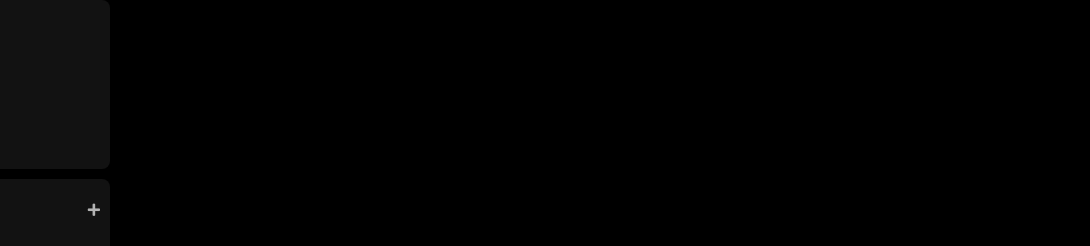
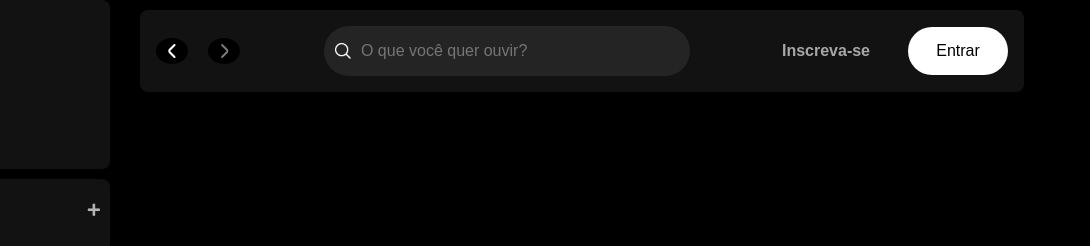
Before and after one commit to joaovalgas/Projeto-FrontEnd, a plain HTML site: page index.html in a window 1280 px wide. Shown: the top 246 px of the page, 190-1280 px from the left. Drawn offline with Linux system fonts and the light colour scheme.

Commit message:
Implementacao do header

```diff
--- a/index.html
+++ b/index.html
@@ -4,11 +4,15 @@
     <meta charset="UTF-8">
     <meta name="viewport" content="width=device-width, initial-scale=1.0">
     <title> Spotify Imersão</title>
+
     <link rel="icon" href="./src/assets/icons/favicon.png" type="image/x-icon">
 
     <link rel="stylesheet" href="./src/css/reset.css">
+    <link rel="stylesheet" href="./src/css/body.css">
+    <link rel="stylesheet" href="./src/css/vars.css">
     <link rel="stylesheet" href="./src/css/footer.css">
     <link rel="stylesheet" href="./src/css/sidebar.css">
+    <link rel="stylesheet" href="./src/css/header.css">
     <link rel="stylesheet" href="https://use.fontawesome.com/releases/v5.15.4/css/solid.css">
     <link rel="stylesheet" href="https://use.fontawesome.com/releases/v5.15.4/css/fontawesome.css">
 </head>
@@ -68,6 +72,32 @@
         </div>
     </div>
 
+    <main>
+        <div class="main__container">
+            <nav class="header__navigation">
+                <div class="navigation">
+                    <button class="arrow-left">
+                        <img src="./src/assets/icons/small-left.png" alt="Seta esquerda">
+                    </button>
+                    <button class="arrow-right">
+                        <img src="./src/assets/icons/small-right.png" alt="Seta direita">
+                    </button>
+                </div>
+
+                    <div class="header__search">
+                        <img src="./src/assets/icons/search.png" alt="">
+                        <input id="search-input" type="text" maxlength="800"
+                        placeholder="O que você quer ouvir?">
+                    </div>
+
+                    <div class="header__login">
+                        <button class="subscribe">Inscreva-se</button>
+                        <button class="login">Entrar</button>
+                    </div>
+            </nav>
+        </div>
+    </main>
+
     <footer class="premium">
         <div class="text">
             <p class="title">Teste o premium de graça</p>
--- /dev/null
+++ b/src/css/body.css
@@ -0,0 +1,4 @@
+body {
+    background-color:black;
+    font-family: var(--font-dm-sans);
+}
--- a/src/css/footer.css
+++ b/src/css/footer.css
@@ -9,7 +9,6 @@
 }
 
 .premium .text{
-    font-family: "DM sans", sans-serif;
     margin-left: 20px;
     margin-top: 15px;
     color: #fff;
@@ -37,7 +36,6 @@
     width: 200px;
     height: auto;
     color:#000;
-    font-family: "DM sans", sans-serif;
     font-size: 16px;
     font-weight: 700;
     border: none;
--- /dev/null
+++ b/src/css/header.css
@@ -0,0 +1,93 @@
+.main__container{
+    max-width: 80%;
+    max-height: 100%;
+    margin-left: 320px;
+    margin-right: 56px;
+}
+
+.header__navigation{
+    display: flex;
+    justify-content: space-between;
+    align-items: center;
+    padding: 16px;
+    margin: 10px;
+    border-radius: 8px;
+    background-color: #121212;
+}
+
+.header__navigation .navigation{
+    display: flex;
+    justify-content: space-around;
+    align-items: center;
+}
+
+.navigation .arrow-left{
+    margin-right: 1.25rem;
+}
+
+.arrow-left, .arrow-right{
+    display: flex;
+    align-items: center;
+    justify-content: center;
+    width: 32px;
+    background: #131313;
+    background-color: rgba(0,0,0,07);
+    border: none;
+    border-radius: 50%;
+    cursor: pointer;
+}
+
+.header__search{
+    display: flex;
+    align-items: center;
+    width: 364px;
+    height: 48px;
+    margin-left: 8px;
+    background-color: #242424;
+    border-radius: 500px;
+    border: 1px solid transparent
+}
+
+.header__search img{
+    width: 16px;
+    height: 16px;
+    margin-left: 10px;
+}
+
+.header__search input{
+    background: transparent;
+    border: none;
+    padding: 0px 100px 0 10px;
+    text-overflow: ellipsis;
+    overflow: hidden;
+    white-space: nowrap;
+    outline: none;
+    font-family: var(--font-dm-sans);
+    color: #fff;
+    font-size: 16px;
+}
+
+.header__login{
+    display: flex;
+    align-items: center;
+}
+
+.header__login .subscribe{
+    color: #a7a7a7;
+    font-size: 16px;
+    font-weight: 700;
+    background-color: transparent;
+    border: none;
+    margin-right: 32px;
+    margin-left: 10px;
+}
+
+.header__login .login{
+    background-color: #fff;
+    width: 100px;
+    height: 48px;
+    color: #000;
+    font-size: 16px;
+    border: none;
+    border-radius: 40px;
+}
--- a/src/css/sidebar.css
+++ b/src/css/sidebar.css
@@ -1,7 +1,3 @@
-body {
-    background-color:black;
-}
-
 .sidebar__navigation .logo{
     background-color: #121212;
     padding: 16px 0 0 16px;
@@ -41,7 +37,6 @@ body {
     text-decoration: none;
     font-weight: 600;
     font-size: 16px;
-    font-family: "DM sans", sans-serif;
 }
 
 .library{
@@ -70,7 +65,6 @@ body {
     border: 0px;
     font-size: 14px;
     font-weight: 700;
-    font-family: "DM sans", sans-serif;
     text-align: center;
     text-decoration: none;
     text-transform: none;
@@ -112,7 +106,6 @@ body {
 .section-playlist__content .text{
     padding-bottom: 14px;
     color: #fff;
-    font-family: "DM sans", sans-serif;
 }
 
 .section-playlist__content .title{
@@ -133,7 +126,6 @@ body {
     border-radius: 20px;
     font-size: 12px;
     font-size: 700;
-    font-family: "DM sans", sans-serif;
     text-decoration: none;
     text-transform: none;
     padding: 10px;
--- /dev/null
+++ b/src/css/vars.css
@@ -0,0 +1,3 @@
+:root{
+    --font-dm-sans: "DM sans", sans-serif;
+}
```
